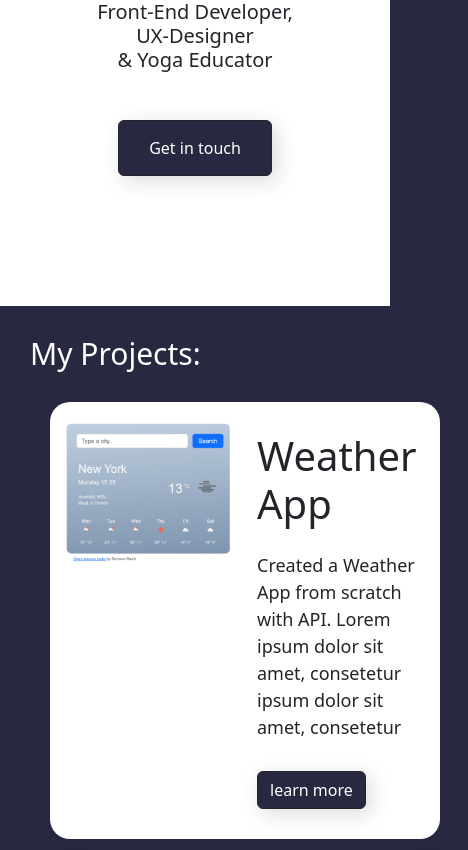
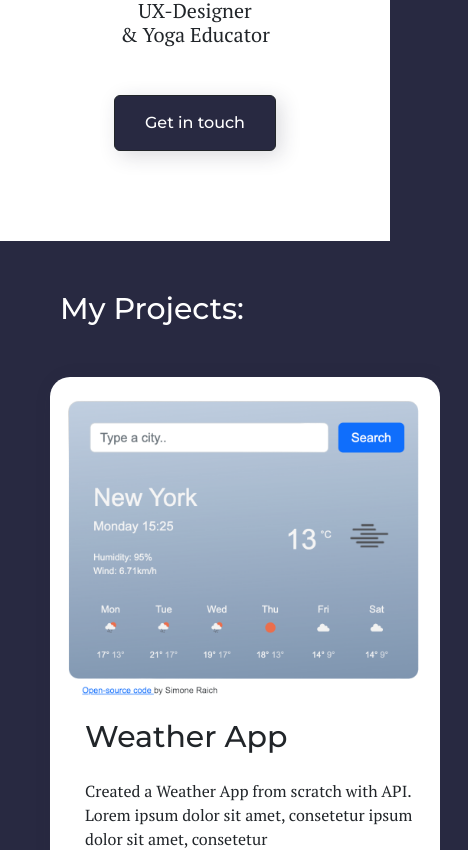
Before and after one commit to simoneraich/Portfolio-Website-Project, a plain HTML site: page index.html in a window 390 px wide. Shown: the part 290-1140 px from the top of the page, 468 px wide, since content can reach past the window. Drawn offline with nearby package versions, Linux system fonts and the light colour scheme.

Commit message:
adding sm responsiveness and styling

```diff
--- a/index.html
+++ b/index.html
@@ -10,6 +10,9 @@
       integrity="sha384-Zenh87qX5JnK2Jl0vWa8Ck2rdkQ2Bzep5IDxbcnCeuOxjzrPF/et3URy9Bv1WTRi"
       crossorigin="anonymous"
     />
+    <link rel="preconnect" href="https://fonts.googleapis.com">
+<link rel="preconnect" href="https://fonts.gstatic.com" crossorigin>
+<link href="https://fonts.googleapis.com/css2?family=Montserrat:wght@300;500&family=PT+Serif&display=swap" rel="stylesheet">
 
     <link rel="stylesheet" href="/style.css" />
 
@@ -75,36 +78,36 @@
       <h1>Front-End Developer, UX-Designer <br>
         & Yoga Educator
       </h1>
-      <a href="/about.html" class="btn btn-dark contact-button" style="background-color: #282941;">Get in touch</a>
+      <a href="/about.html" class="btn btn-dark contact-button" style="background-color:#282941;">Get in touch</a>
     </div>
     <p>
-      <h3 class="project-heading">My Projects:</h3>
+      <h3 class="project-header">My Projects:</h3>
     </p>
         <div class="container project-displays">
         <div class="row">
-            <div class="col"><img src="/media/Weather.png" alt="weather-app-application" width="100%"></div>
-            <div class="col"> <h3>Weather App</h3> <br> <p>Created a Weather App from scratch with API. Lorem ipsum dolor sit amet, consetetur ipsum dolor sit amet, consetetur</p> <button class="btn btn-dark" style="background-color: #282941;">learn more</button></div>
+            <div class="col-md-6"><img src="/media/Weather.png" alt="weather-app-application" width="100%"></div>
+            <div class="col-md-6"> <h3 class="project-heading">Weather App</h3> <br> <p>Created a Weather App from scratch with API. Lorem ipsum dolor sit amet, consetetur ipsum dolor sit amet, consetetur</p> <button class="btn btn-outline-dark">Learn more</button></div>
 
         </div>
     </div>
     <div class="container project-displays">
         <div class="row">
-            <div class="col-6"><img src="/media/Weather.png" alt="Test" width="100%"></div>
-            <div class="col-6"> <h3>Loyalty App</h3> <br> <p>UX Design Journey for a Cafe Loyalty App Lorem ipsum dolor sit amet, consetetur ipsum dolor sit amet, consetetur</p> <button class="btn btn-dark" style="background-color: #282941;">learn more</button></div>
+            <div class="col-md-6"><img src="/media/Weather.png" alt="Test" width="100%"></div>
+            <div class="col-md-6"> <h3 class="project-heading">Loyalty App</h3> <br> <p>UX Design Journey for a Cafe Loyalty App Lorem ipsum dolor sit amet, consetetur ipsum dolor sit amet, consetetur</p> <button class="btn btn-outline-dark">Learn more</button></div>
 
         </div>
     </div>
     <div class="container project-displays">
         <div class="row">
-            <div class="col-6"><img src="/media/Weather.png" alt="Test" width="100%"></div>
-            <div class="col-6"> <h3>E-Commerce Application</h3> <br> <p>Code for a E-Commerce Application Lorem ipsum dolor sit amet, consetetur ipsum dolor sit amet, consetetur</p> <button class="btn btn-dark" style="background-color: #282941;">learn more</button></div>
+            <div class="col-md-6"><img src="/media/Weather.png" alt="Test" width="100%" style="img-fluid"></div>
+            <div class="col-md-6"> <h3 class="project-heading">E-Commerce Application</h3> <br> <p>Code for a E-Commerce Application Lorem ipsum dolor sit amet, consetetur ipsum dolor sit amet, consetetur</p> <button class="btn btn-outline-dark">Learn more</button></div>
 
         </div>
     </div>
     <div class="container project-displays">
         <div class="row">
-            <div class="col-6"><img src="/media/Weather.png" alt="" width="100%"></div>
-            <div class="col-6"> <h3>Social Media Application</h3> <br> <p>Code for a Social Media Application Lorem ipsum dolor sit amet, consetetur ipsum dolor sit amet, consetetur</p> <button class="btn btn-dark" style="background-color: #282941;">learn more</button></div>
+            <div class="col-md-6"><img src="/media/Weather.png" alt="" width="100%"></div>
+            <div class="col-md-6"> <h3 class="project-heading">Social Media Application</h3> <br> <p>Code for a Social Media Application Lorem ipsum dolor sit amet, consetetur ipsum dolor sit amet, consetetur</p> <button class="btn btn-outline-dark">Learn more</button></div>
 
         </div>
     </div>
--- a/style.css
+++ b/style.css
@@ -4,8 +4,6 @@
   --secondary-color: white;
 }
 body {
-  font-family: system-ui, -apple-system, BlinkMacSystemFont, "Segoe UI", Roboto,
-    Oxygen, Ubuntu, Cantarell, "Open Sans", "Helvetica Neue", sans-serif;
   background-color: var(--primary-color);
 }
 h1,
@@ -16,15 +14,18 @@ h2 {
 h2 {
   font-size: 40px;
   padding: 0 0 20 0;
+  font-family: "Montserrat", sans-serif;
 }
 
 h1 {
   font-size: 25px;
+  font-family: "PT Serif", serif;
 }
 h3 {
   font-size: 40px;
   text-align: left;
   margin: 10px 0px 0px 0px;
+  font-family: "Montserrat", sans-serif;
 }
 
 img {
@@ -33,6 +34,7 @@ img {
 
 p {
   margin: 0;
+  font-family: "PT Serif", serif;
 }
 
 button {
@@ -46,30 +48,31 @@ button {
   background-color: var(--secondary-color);
   margin: 0px;
 }
-.container {
-  display: flex;
-  justify-content: center;
-  align-items: center;
-}
 
 .contact-button {
   padding: 15px 30px;
-  margin: 40px 0px;
+  margin: 40px 0px 0px 0px;
   display: inline-block;
   box-shadow: var(--primary-shadow);
+  font-family: "Montserrat", sans-serif;
 }
 
+.project-header {
+  font-size: 30px;
+  margin: 50px 0px 50px 60px;
+  color: var(--secondary-color);
+  font-family: "Montserrat", sans-serif;
+}
 .project-heading {
   font-size: 30px;
-  margin: 30px;
-  color: white;
+  margin: 10px 0px 0px 0px;
 }
 
 .project-displays {
   border-radius: 20px;
   padding: 20px 15px;
   margin: 20px 50px;
-  background-color: white;
+  background-color: var(--secondary-color);
   box-shadow: var(--primary-shadow);
 }
 
@@ -78,9 +81,16 @@ button {
     font-size: 20px;
   }
   p {
-    font-size: 18px;
+    margin: 0px 0px 5px 20px;
   }
-  img {
-    display: block;
+  button {
+    margin: 10px 0px 5px 20px;
+  }
+  .project-heading {
+    font-size: 30px;
+    margin: 20px 0px 0px 20px;
+  }
+  .project-displays {
+    max-width: 400px;
   }
 }
```
